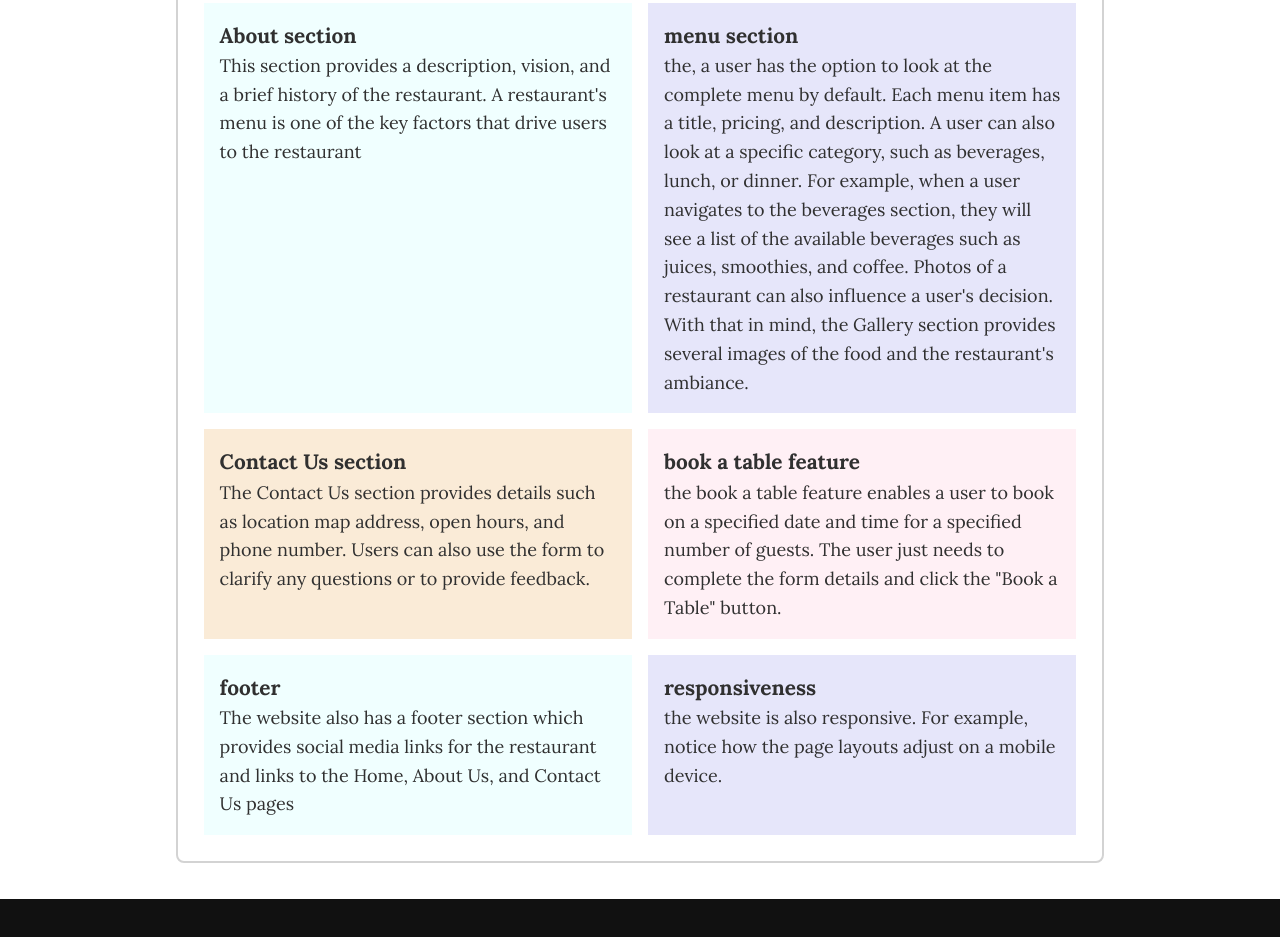
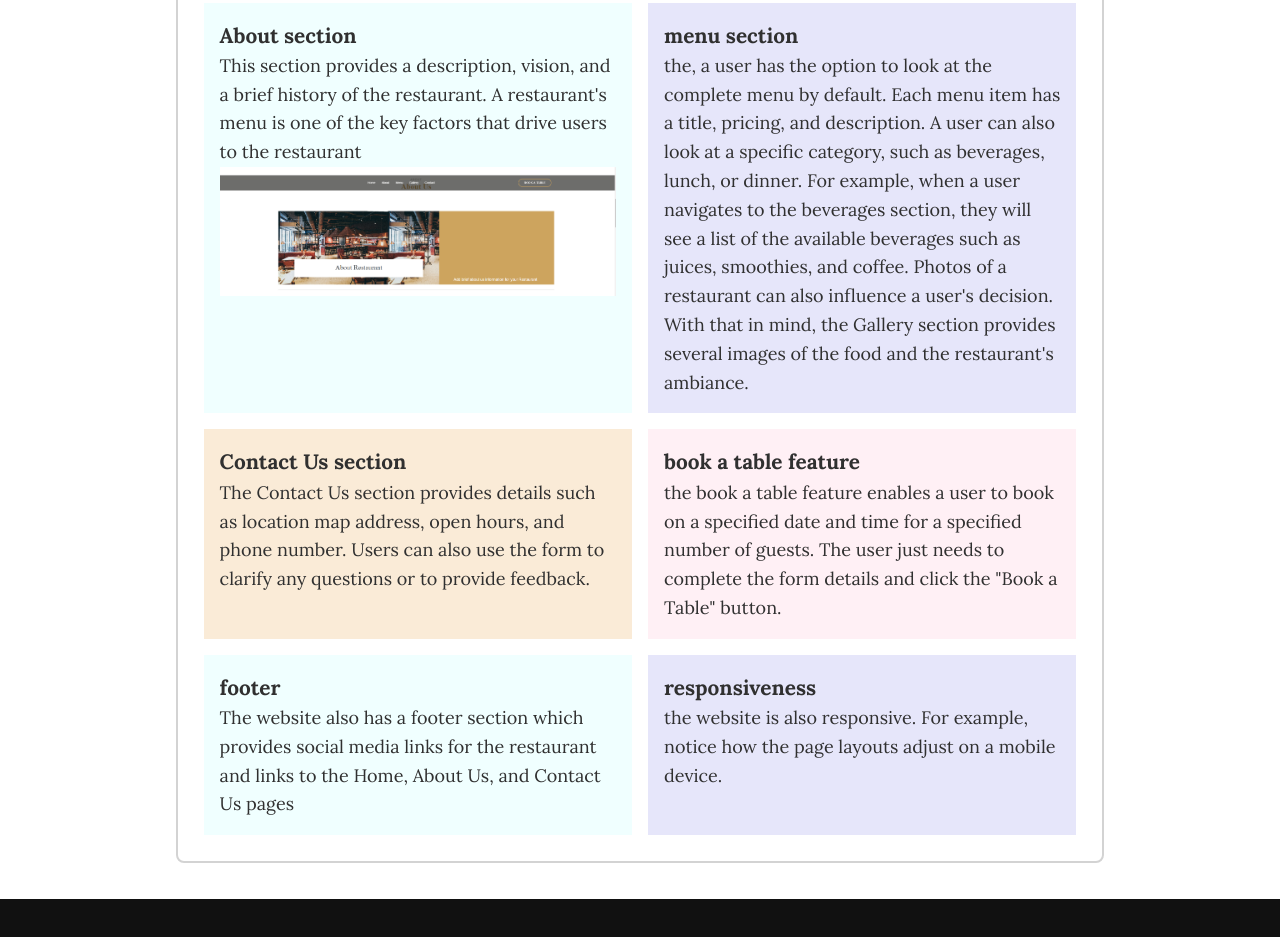
Before and after one commit to ndattaF/my-portfolio, a website built with Vite: page portfolio-item1.html in a window 1280 px wide. Shown: the part 865-1802 px from the top of the page. Built offline with nearby package versions, Linux system fonts and the light colour scheme.

Commit message:
Update portfolio-item1.html

```diff
--- a/portfolio-item1.html
+++ b/portfolio-item1.html
@@ -63,6 +63,7 @@ JS, and Bootstrap </p>
 		<div>
 			<dt> About section</dt>
 			<dd>This section provides a description, vision, and a brief history of the restaurant. A restaurant's menu is one of the key factors that drive users to the restaurant
+				 <img src="img/about-resto.png" alt="" class="pdetails">
 			</dd>
 		</div>
 		<div>
```
